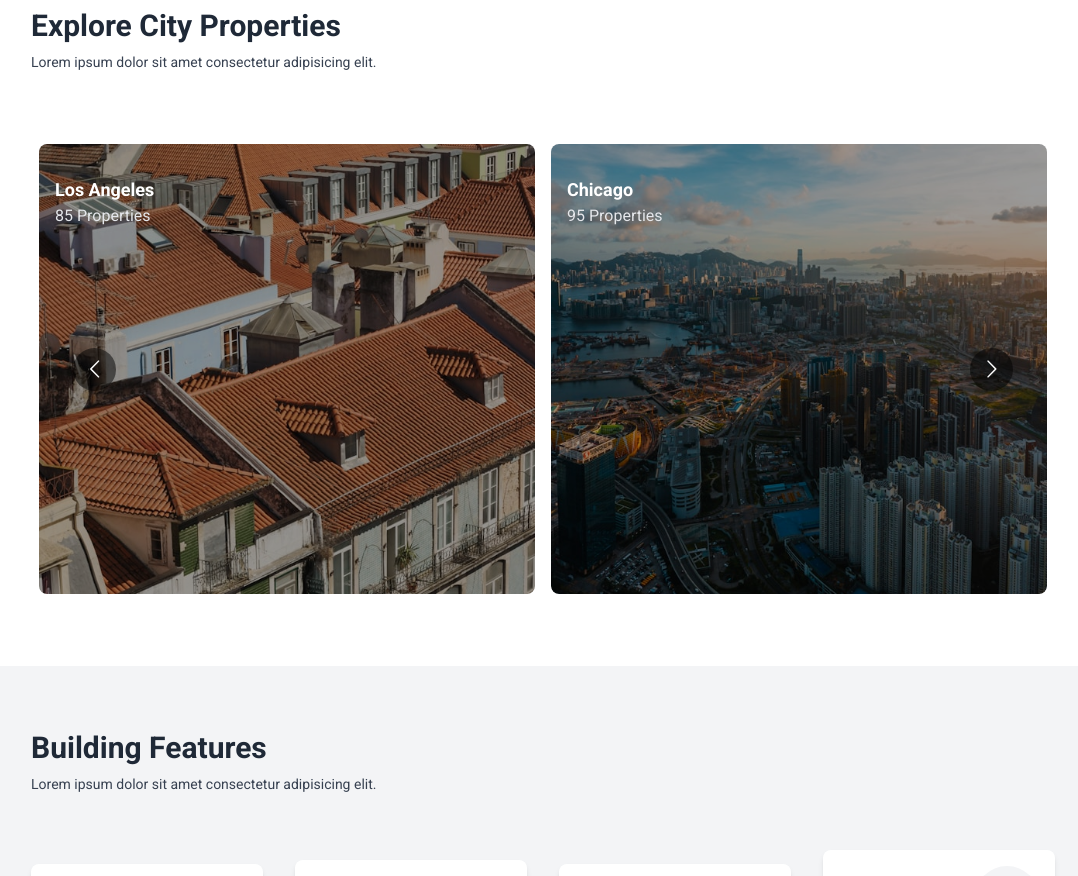
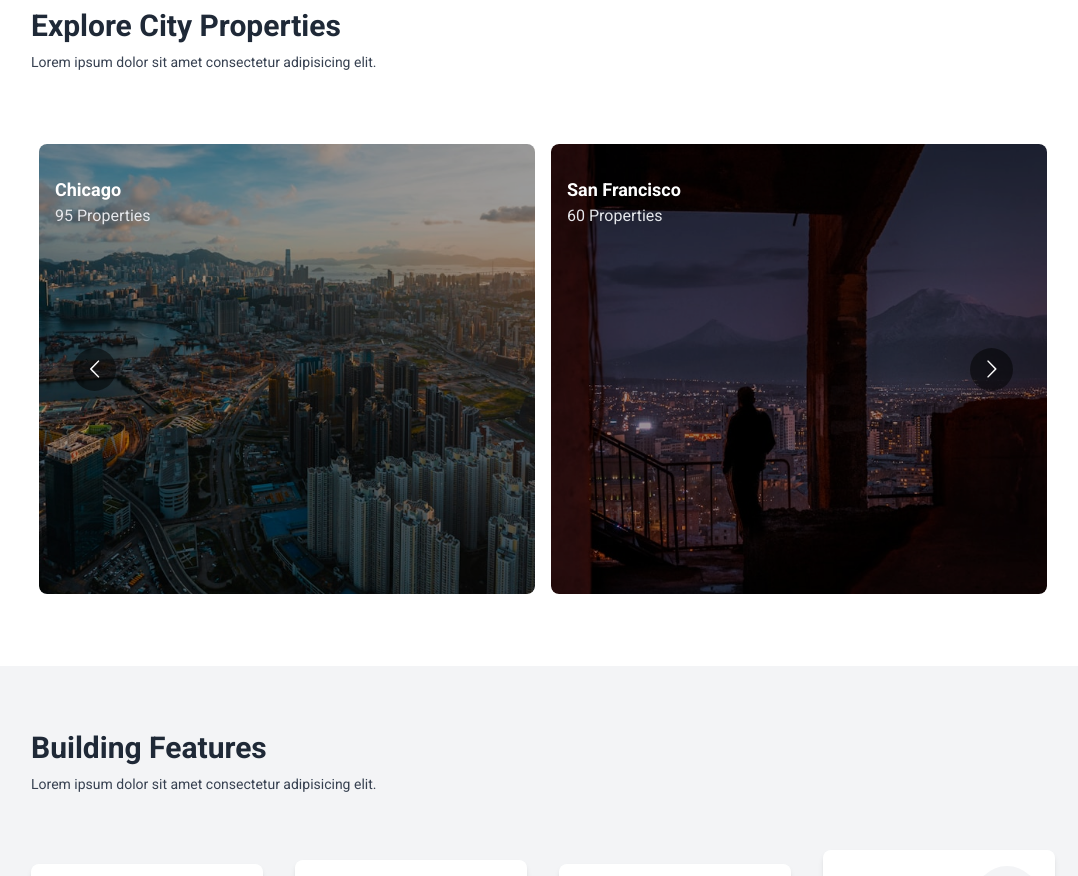
Before and after one commit to artomily/realestate, a Next.js app: page / in a window 1280 px wide. Shown: the part 2480-3356 px from the top of the page, without its empty margins (97-1175 px from the left). Built offline with nearby package versions, Linux system fonts and the light colour scheme.

Commit message:
fixing city section

```diff
--- a/components/Home/CityProperties/CitySlider.tsx
+++ b/components/Home/CityProperties/CitySlider.tsx
@@ -1,9 +1,9 @@
 "use client";
 import { cities } from "@/data/data";
 import React from "react";
+import CityCard from "./CityCard";
 import Carousel from "react-multi-carousel";
 import "react-multi-carousel/lib/styles.css";
-import CityCard from "./CityCard";
 
 const responsive = {
   desktop: {
@@ -28,7 +28,7 @@ const CitySlider = () => {
     <Carousel
       arrows={true}
       autoPlay={true}
-      autoPlaySpeed={5000}
+      autoPlaySpeed={3000}
       responsive={responsive}
       infinite
     >
```
Also changed, not shown: components/Home/CityProperties/CityProperties.tsx (+4 -4 lines).
